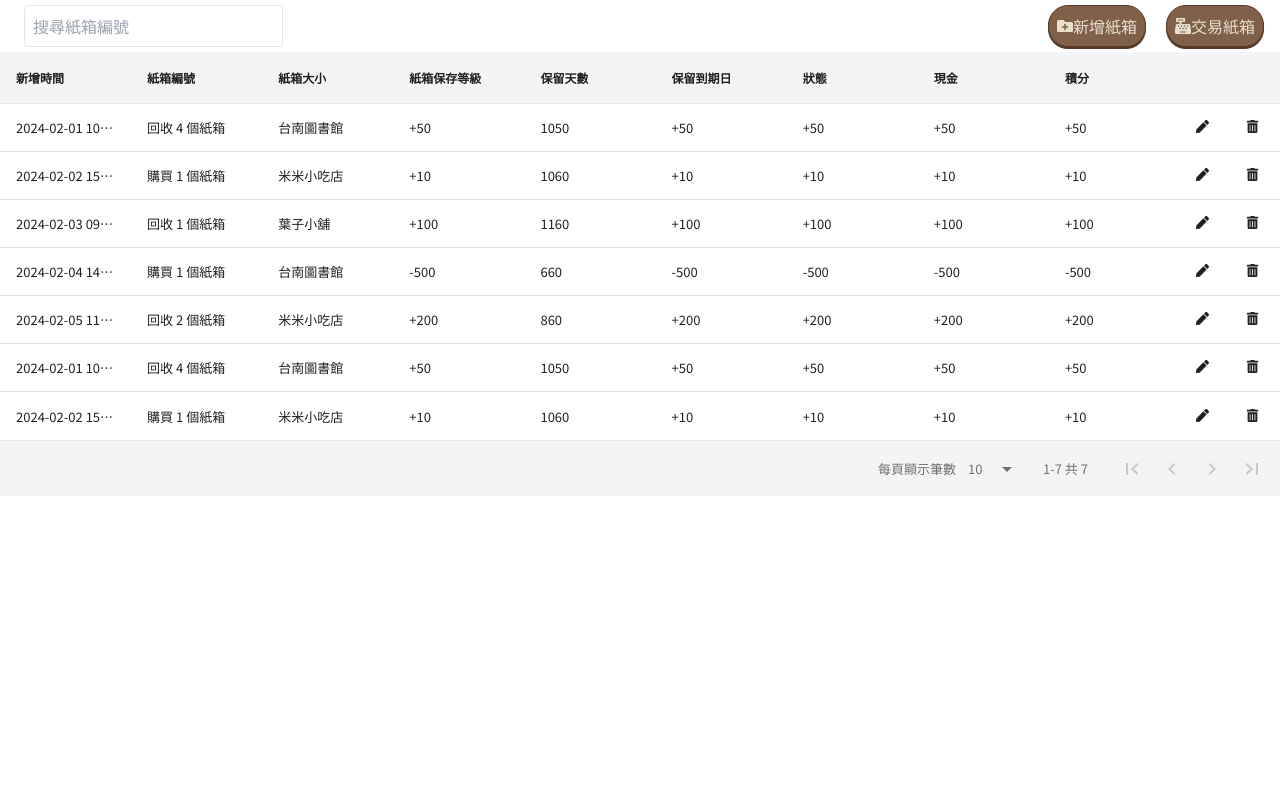
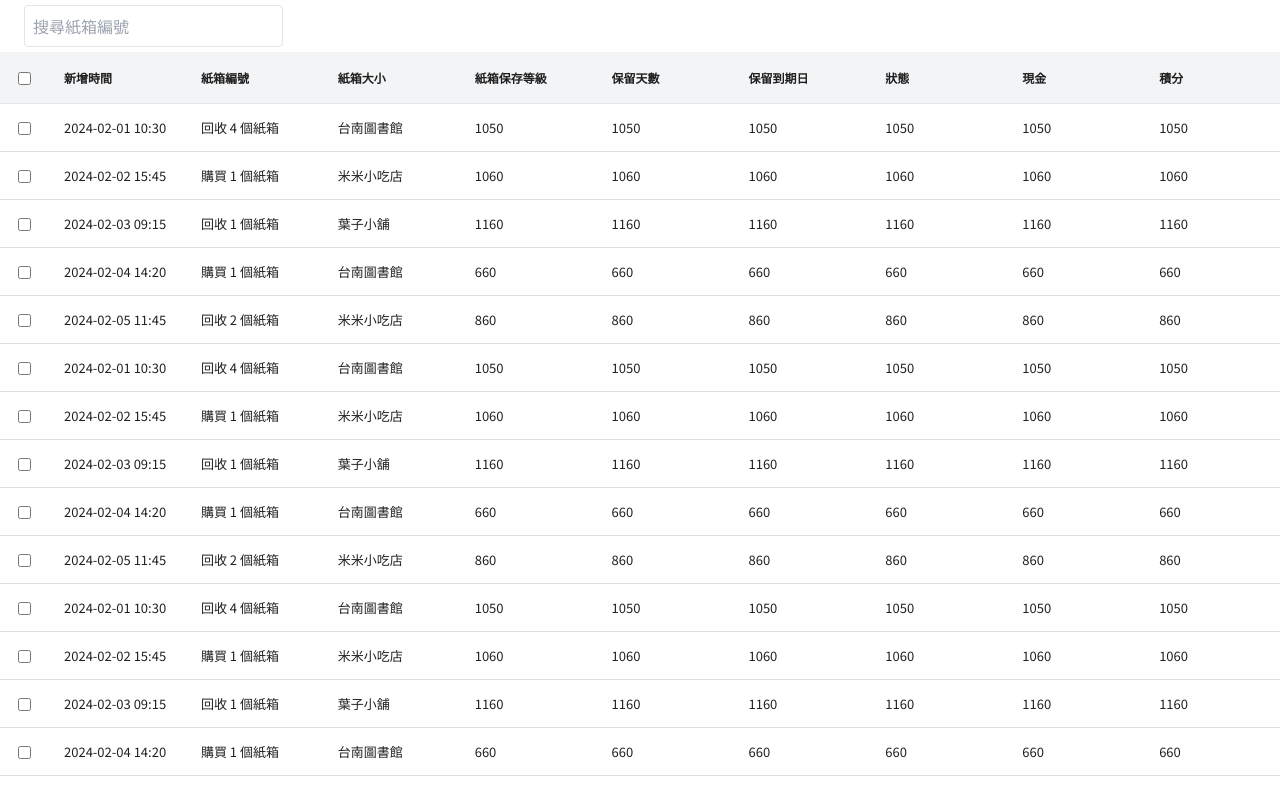
Before and after one commit to itsdaiyy/react-boxes, a React (Vite) app: page /tableTest in a window 1280 px wide. Shown: the top 792 px of the page. Built offline with nearby package versions, Linux system fonts and the light colour scheme; no server answers.

Commit message:
fix: 修復所有stlye-component造成的bug

```diff
--- a/src/App.jsx
+++ b/src/App.jsx
@@ -18,6 +18,13 @@ import BoxesTable from "./components/BoxesTable";
 import RecyclingTable from "./components/RecyclingTable";
 import AdmitTransactionRecords from "./components/AdmitTransactionRecords";
 import AdminBoxManageTable from "./components/table/AdminBoxManageTable";
+import AdminInfoBoxTable from "./components/table/AdminInfoTable";
+import StationInfoTable from "./components/table/StationInfoTable";
+import MemberInfoPointTable from "./components/table/MemberInfoPointTable";
+import MemberInfoHistoryTable from "./components/table/MemberInfoHistoryTable";
+import AdminDeprecatedTable from "./components/table/AdminDeprecatedTable";
+import AdminTradeHistoryTable from "./components/table/AdminTradeHistoryTable";
+import AdminTradeTable from "./components/table/AdminTradeTable";
 
 const queryClient = new QueryClient();
 
@@ -62,7 +69,7 @@ function App() {
           <Route path="*" element={<PageNotFound />} />
 
           {/* 測試用 */}
-          <Route path="tableTest" element={<AdminBoxManageTable />} />
+          <Route path="tableTest" element={<AdminTradeTable />} />
 
         </Routes>
       </BrowserRouter>
--- a/src/components/table/AdminDeprecatedTable.jsx
+++ b/src/components/table/AdminDeprecatedTable.jsx
@@ -1,6 +1,8 @@
 // 5-4 待回收紙箱列表（報廢）
 import { useState } from 'react';
 import DataTable from 'react-data-table-component';
+import { StyleSheetManager } from 'styled-components'
+import isPropValid from '@emotion/is-prop-valid';
 import { FaPen } from "react-icons/fa";
 import { FaTrashAlt } from "react-icons/fa";
 
@@ -173,7 +175,8 @@ const AdminDeprecatedTable = () => {
   //   )
   // );
 
-  return (<>
+  return (
+    <StyleSheetManager shouldForwardProp={isPropValid}>
     <DataTable
       columns={columns}
       data={tempData}
@@ -196,7 +199,7 @@ const AdminDeprecatedTable = () => {
         </div>
       }
     />
-  </>
+  </StyleSheetManager>
 
   );
 };
--- a/src/components/table/AdminTradeTable.jsx
+++ b/src/components/table/AdminTradeTable.jsx
@@ -1,6 +1,8 @@
 // 5-7 回收站點管理者後台 - 售出紙箱流程
 import { useState } from 'react';
 import DataTable from 'react-data-table-component';
+import { StyleSheetManager } from 'styled-components'
+import isPropValid from '@emotion/is-prop-valid';
 
 // 假資料
 const tempData = [
@@ -272,6 +274,7 @@ const AdminTradeTable = () => {
   // );
 
   return (
+    <StyleSheetManager shouldForwardProp={isPropValid}>
       <DataTable
         columns={columns}
         data={tempData}
@@ -285,11 +288,12 @@ const AdminTradeTable = () => {
                 placeholder="搜尋紙箱編號"
                 value={filterText}
                 onChange={(e) => setFilterText(e.target.value)}
-            className="p-2 border rounded "
+                className="p-2 border rounded"
               />
             </div>
         }
         />
+    </StyleSheetManager>
   );
 };
 
```
Lines whose indentation alone changed are shown as unchanged.
